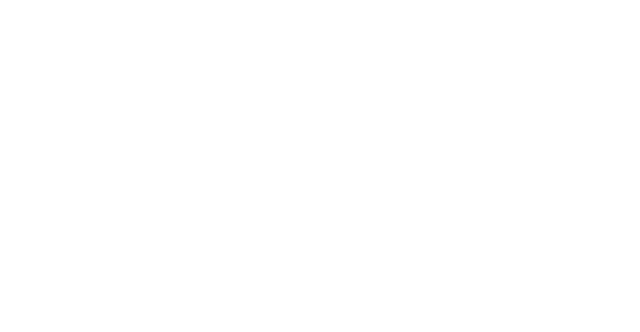
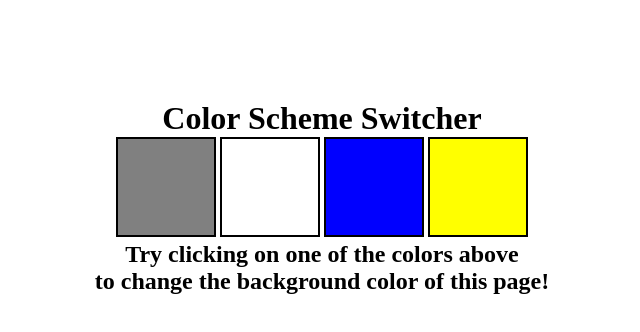
Before and after one commit to riteshkrm/backgroudColorChange, a plain HTML site: page index.html in a window 1280 px wide. Shown: the whole page, without its empty margins (318-958 px from the left). Drawn offline with Linux system fonts and the light colour scheme.

Commit message:
html css complete

```diff
--- a/index.html
+++ b/index.html
@@ -1,11 +1,26 @@
 <!DOCTYPE html>
 <html lang="en">
-<head>
-    <meta charset="UTF-8">
-    <meta name="viewport" content="width=device-width, initial-scale=1.0">
-    <title>Document</title>
-</head>
-<body>
+  <head>
+    <meta charset="UTF-8" />
+    <meta name="viewport" content="width=device-width, initial-scale=1.0" />
+    <meta http-equiv="X-UA-Compatible" content="ie=edge" />
+    <link rel="stylesheet" href="style.css" />
+    <link rel="stylesheet" href="../styles.css" />
+    <title>JavaScript Background Color Switcher</title>
+  </head>
+  <body>
+    <div class="canvas">
 
-</body>
+      <h1>Color Scheme Switcher</h1>
+      <span class="button" id="grey"></span>
+      <span class="button" id="white"></span>
+      <span class="button" id="blue"></span>
+      <span class="button" id="yellow"></span>
+      <h2>
+        Try clicking on one of the colors above
+        <span>to change the background color of this page!</span>
+      </h2>
+    </div>
+    <script src="chaiaurcode.js"></script>
+  </body>
 </html>
--- a/style.css
+++ b/style.css
@@ -0,0 +1,42 @@
+* {
+    padding: 0;
+    margin: 0;
+    box-sizing: border-box;
+}
+
+html {
+    margin: 0;
+}
+
+span {
+    display: block;
+}
+
+.canvas {
+    margin: 100px auto 100px;
+    width: 80%;
+    text-align: center;
+}
+
+.button {
+    width: 100px;
+    height: 100px;
+    border: solid black 2px;
+    display: inline-block;
+}
+
+#grey {
+    background: grey;
+}
+
+#white {
+    background: white;
+}
+
+#blue {
+    background: blue;
+}
+
+#yellow {
+    background: yellow;
+}
```
